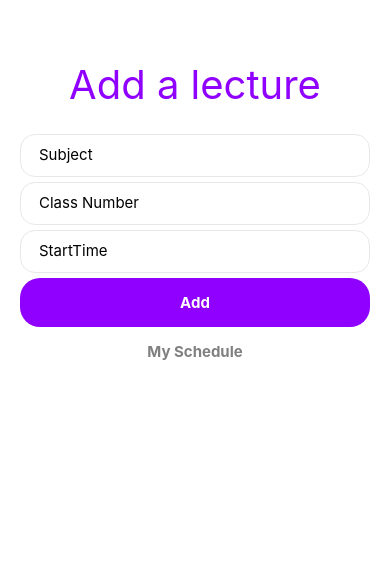
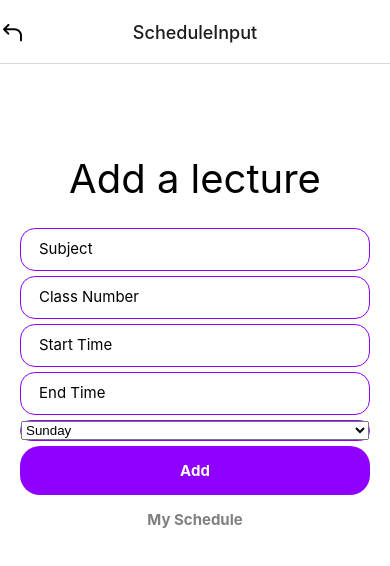
Before and after one commit to khalid-badawi/uniLife-Frontend, a React Native app: screen /ScheduleInput in a window 390 px wide. Shown: the top 566 px of the page. Built offline with nearby package versions, Linux system fonts and the light colour scheme.

Commit message:
small updates

```diff
--- a/App.js
+++ b/App.js
@@ -17,7 +17,6 @@ const App = () => {
 const styles = StyleSheet.create({
   container: {
     flex: 1,
-    paddingTop: Constants.statusBarHeight,
     backgroundColor: "#F9FBFC",
     justifyContent: "center",
   },
--- a/components/CustomInput.js
+++ b/components/CustomInput.js
@@ -39,7 +39,7 @@ const styles = StyleSheet.create({
     flexDirection: "row",
     backgroundColor: "white",
     width: "100%",
-    borderColor: "#e8e8e8",
+    borderColor: "#8F00FF",
     borderRadius: 15,
     borderWidth: 1,
     padding: 10,
--- a/components/ScheduleInput.js
+++ b/components/ScheduleInput.js
@@ -8,11 +8,12 @@ import {
   useWindowDimensions,
   Pressable,
 } from "react-native";
+import { Picker } from "@react-native-picker/picker";
 import Logo from "../assets/Logo2.png";
 import CustomInput from "./CustomInput";
 import CustomButton from "./CustomButton";
 import DateTimePicker from "@react-native-community/datetimepicker";
-
+import { useNavigation } from "@react-navigation/native";
 import { Formik, Form, Field } from "formik";
 import * as Yup from "yup";
 import Animated, { FadeInDown, FadeInUp } from "react-native-reanimated";
@@ -35,9 +36,24 @@ const onSignUpPressed = () => {
 };
 
 const ScheduleInput = () => {
+  const [showTimePicker, setShowTimePicker] = useState(false);
   const [startTime, setStartTime] = useState(new Date());
-  const [showTimePicker, setShowTimePicker] = useState(false);
   const [textStartTime, setTextStartTime] = useState("");
+  const [endTime, setEndTime] = useState(new Date());
+  const [textEndTime, setTextEndTime] = useState("");
+  const [day, setDay] = useState("sunday");
+  const handleDayChange = (day) => {
+    setDay(day);
+  };
+  const daysOfWeek = [
+    "Sunday",
+    "Monday",
+    "Tuesday",
+    "Wednesday",
+    "Thursday",
+    "Saturday",
+  ];
+  const navigation = useNavigation();
   const toggleTimePicker = () => {
     setShowTimePicker(!showTimePicker);
   };
@@ -125,7 +141,7 @@ const ScheduleInput = () => {
             )}
             <Pressable onPress={toggleTimePicker}>
               <CustomInput
-                placeholder="StartTime"
+                placeholder="Start Time"
                 value={textStartTime}
                 setValue={setTextStartTime}
                 secureTextEntry={false}
@@ -133,7 +149,39 @@ const ScheduleInput = () => {
               />
             </Pressable>
           </Animated.View>
+          <Animated.View
+            style={styles.animInput}
+            entering={FadeInDown.delay(200).duration(1000).springify()}
+          >
+            {showTimePicker && (
+              <DateTimePicker
+                mode="time"
+                display="spinner"
+                value={endTime}
+                onChange={onChange}
+              />
+            )}
+            <Pressable onPress={toggleTimePicker}>
+              <CustomInput
+                placeholder="End Time"
+                value={textEndTime}
+                setValue={setTextEndTime}
+                secureTextEntry={false}
+                editable={false}
+              />
+            </Pressable>
+          </Animated.View>
 
+          <Animated.View
+            style={styles.animInputList}
+            entering={FadeInDown.delay(400).duration(1000).springify()}
+          >
+            <Picker selectedValue={day} onValueChange={handleDayChange}>
+              {daysOfWeek.map((day, index) => (
+                <Picker.Item key={index} label={day} value={day} />
+              ))}
+            </Picker>
+          </Animated.View>
           <Animated.View
             style={styles.animInput}
             entering={FadeInDown.delay(400).duration(1000).springify()}
@@ -146,7 +194,7 @@ const ScheduleInput = () => {
           >
             <CustomButton
               text="My Schedule"
-              onPress={() => {}}
+              onPress={() => navigation.navigate("Schedule")}
               type="Tertiary"
             />
           </Animated.View>
@@ -160,6 +208,7 @@ const styles = StyleSheet.create({
   root: {
     alignItems: "center",
     padding: 20,
+    marginTop: 30,
     backgroundColor: "white",
   },
 
@@ -170,8 +219,15 @@ const styles = StyleSheet.create({
   animInput: {
     width: "100%",
   },
+  animInputList: {
+    width: "100%",
+    borderColor: "#8F00FF",
+    borderRadius: 15,
+    borderWidth: 1,
+    marginTop: 5,
+  },
 
-  text: { color: "#8F00FF", fontSize: 40, marginBottom: 20, marginTop: 40 },
+  text: { color: "black", fontSize: 40, marginBottom: 20, marginTop: 40 },
 });
 
 export default ScheduleInput;
--- a/components/ScheduleItem.js
+++ b/components/ScheduleItem.js
@@ -3,7 +3,7 @@ import React from "react";
 
 const ScheduleItem = () => {
   return (
-    <View>
+    <View style={styles.root}>
       <Text>ScheduleItem</Text>
     </View>
   );
--- a/navigation/Navigation.js
+++ b/navigation/Navigation.js
@@ -7,9 +7,11 @@ import ForgotPasswordScreen from "../screens/ForgotPasswordScreen";
 import ResetPasswordScreen from "../screens/ResetPassword";
 import ConfirmCodeScreen from "../screens/ConfirmCodeScreen";
 import ScheduleScreen from "../screens/ScheduleScreen";
-import { StyleSheet } from "react-native";
+import { StyleSheet, TouchableOpacity } from "react-native";
 import MapScreen from "../screens/MapScreen";
 import AddScheduleScreen from "../screens/AddScheduleScreen";
+import { useNavigation } from "@react-navigation/native";
+import Icon from "react-native-vector-icons/AntDesign";
 const Stack = createNativeStackNavigator();
 
 export default function Navigation() {
@@ -17,7 +19,15 @@ export default function Navigation() {
     <NavigationContainer>
       <Stack.Navigator
         initialRouteName="ScheduleInput"
-        screenOptions={{ headerShown: false }}
+        screenOptions={({ navigation }) => ({
+          headerShown: true,
+          headerTitleAlign: "center",
+          headerLeft: () => (
+            <TouchableOpacity onPress={() => navigation.goBack()}>
+              <Icon name="back" size={25} />
+            </TouchableOpacity>
+          ),
+        })}
       >
         <Stack.Screen name="SignIn" component={SignInScreen} />
         <Stack.Screen name="SignUp" component={SignUpScreen} />
--- a/package.json
+++ b/package.json
@@ -12,6 +12,7 @@
   "dependencies": {
     "@react-native-community/datetimepicker": "7.2.0",
     "@react-native-community/masked-view": "^0.1.11",
+    "@react-native-picker/picker": "^2.5.1",
     "@react-navigation/bottom-tabs": "^6.5.9",
     "@react-navigation/drawer": "^6.6.4",
     "@react-navigation/material-top-tabs": "^6.6.4",
--- a/screens/MapScreen.js
+++ b/screens/MapScreen.js
@@ -1,6 +1,6 @@
 import { View, Text } from "react-native";
 import React from "react";
-
+import { useNavigation } from "@react-navigation/native";
 export default function MapScreen() {
   return (
     <View>
--- a/screens/ScheduleScreen.js
+++ b/screens/ScheduleScreen.js
@@ -20,8 +20,7 @@ const ScheduleScreen = () => {
           resizeMode="contain"
         />
       </View>
-      <Text style={styles.text}>My Schedule</Text>
-      <ScheduleItem></ScheduleItem>
+      <ScheduleItem />
     </View>
   );
 };
```
Also changed, not shown: 1 other file (tests, documents, lock files or other folders).
